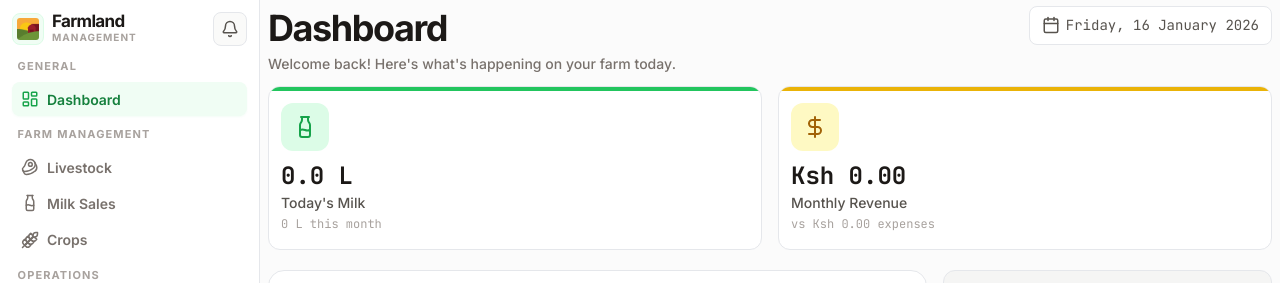
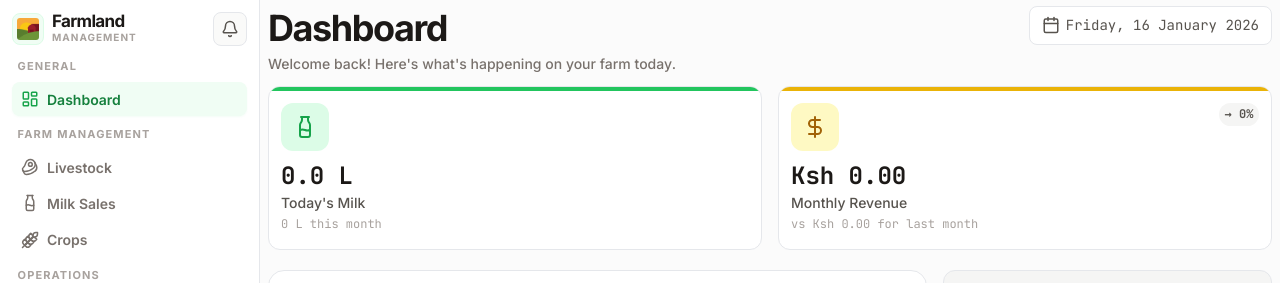
Before and after one commit to danielkosgei/farmland, a React (Vite) app in the folder frontend/: page / in a window 1280 px wide. Shown: the top 283 px of the page. Built offline with nearby package versions, Linux system fonts and the light colour scheme.

Commit message:
feat: Implement dashboard page displaying farm statistics, milk production charts, and recent activity, supported by new UI components and backend data services.

```diff
--- a/frontend/src/components/ui/StatCard.css
+++ b/frontend/src/components/ui/StatCard.css
@@ -92,6 +92,11 @@
     color: var(--color-accent-700);
 }
 
+.stat-card-trend.trend-neutral {
+    background: var(--color-neutral-100);
+    color: var(--color-neutral-600);
+}
+
 .stat-card-value {
     font-family: var(--font-family-mono);
     font-size: var(--font-size-2xl);
--- a/frontend/src/components/ui/StatCard.jsx
+++ b/frontend/src/components/ui/StatCard.jsx
@@ -9,8 +9,8 @@ export function StatCard({ title, value, subtitle, icon: Icon, trend, trendUp, c
                     {Icon && <Icon size={24} />}
                 </div>
                 {trend !== undefined && (
-                    <div className={`stat-card-trend ${trendUp ? 'trend-up' : 'trend-down'}`}>
-                        {trendUp ? '↑' : '↓'} {trend}%
+                    <div className={`stat-card-trend ${trend > 0 ? 'trend-up' : trend < 0 ? 'trend-down' : 'trend-neutral'}`}>
+                        {trend > 0 ? '↑' : trend < 0 ? '↓' : '→'} {Math.abs(trend)}%
                     </div>
                 )}
             </div>
--- a/frontend/src/pages/Dashboard.jsx
+++ b/frontend/src/pages/Dashboard.jsx
@@ -134,8 +134,9 @@ export function Dashboard() {
                 <StatCard
                     title="Monthly Revenue"
                     value={formatCurrency(stats?.monthIncome || 0)}
-                    subtitle={`vs ${formatCurrency(stats?.monthExpenses || 0)} expenses`}
+                    subtitle={`vs ${formatCurrency(stats?.lastMonthIncome || 0)} for last month`}
                     icon={DollarSign}
+                    trend={stats?.lastMonthIncome > 0 ? parseFloat((((stats.monthIncome - stats.lastMonthIncome) / stats.lastMonthIncome) * 100).toFixed(1)) : (stats?.monthIncome > 0 ? 100 : 0)}
                     color="secondary"
                 />
             </div>
--- a/frontend/wailsjs/go/models.ts
+++ b/frontend/wailsjs/go/models.ts
@@ -252,6 +252,7 @@ export namespace main {
 	    activeFields: number;
 	    totalFieldsAcres: number;
 	    monthIncome: number;
+	    lastMonthIncome: number;
 	    monthExpenses: number;
 	    lowStockItems: number;
 	    pendingVetVisits: number;
@@ -269,6 +270,7 @@ export namespace main {
 	        this.activeFields = source["activeFields"];
 	        this.totalFieldsAcres = source["totalFieldsAcres"];
 	        this.monthIncome = source["monthIncome"];
+	        this.lastMonthIncome = source["lastMonthIncome"];
 	        this.monthExpenses = source["monthExpenses"];
 	        this.lowStockItems = source["lowStockItems"];
 	        this.pendingVetVisits = source["pendingVetVisits"];
```
Also changed, not shown: 2 other files (tests, documents, lock files or other folders).
